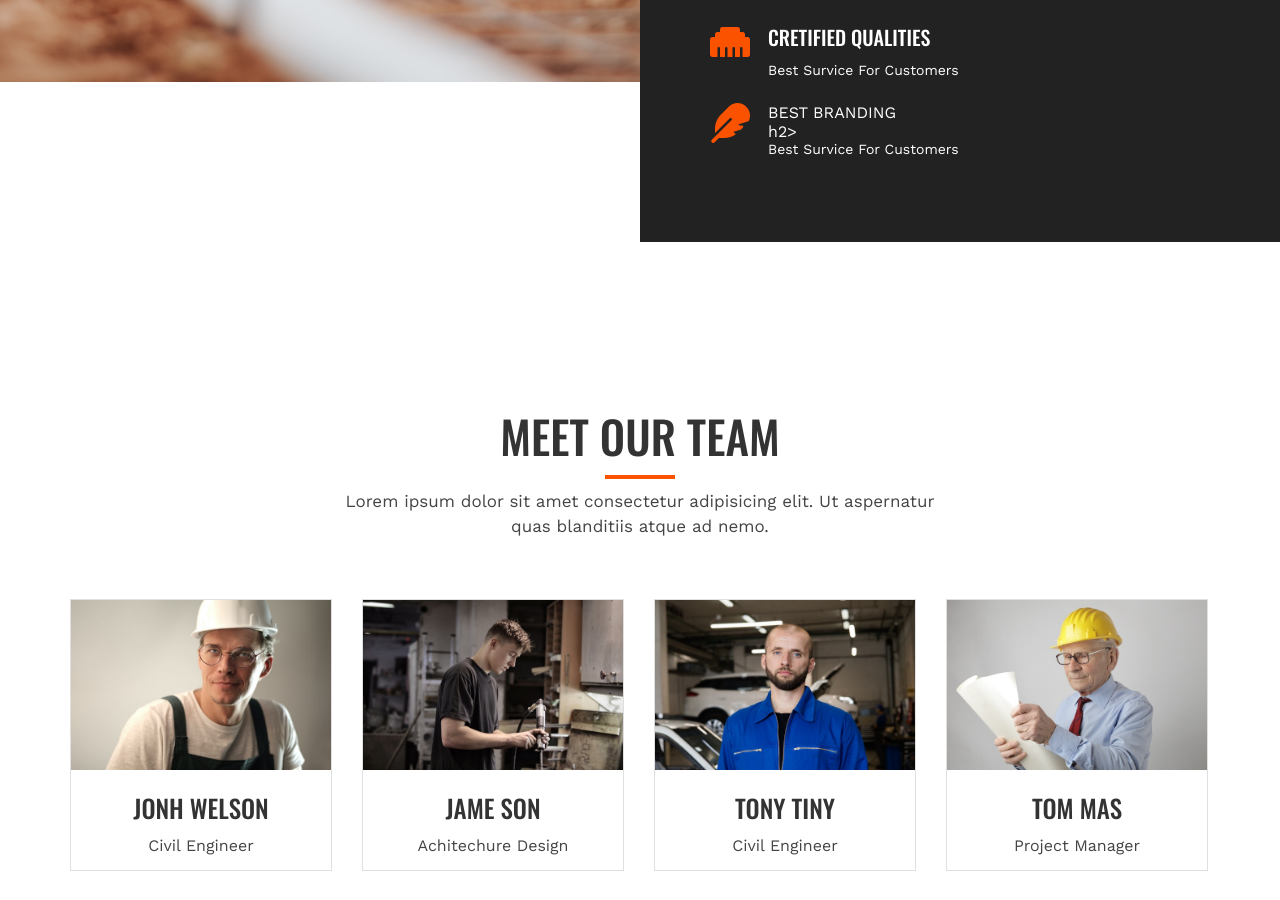
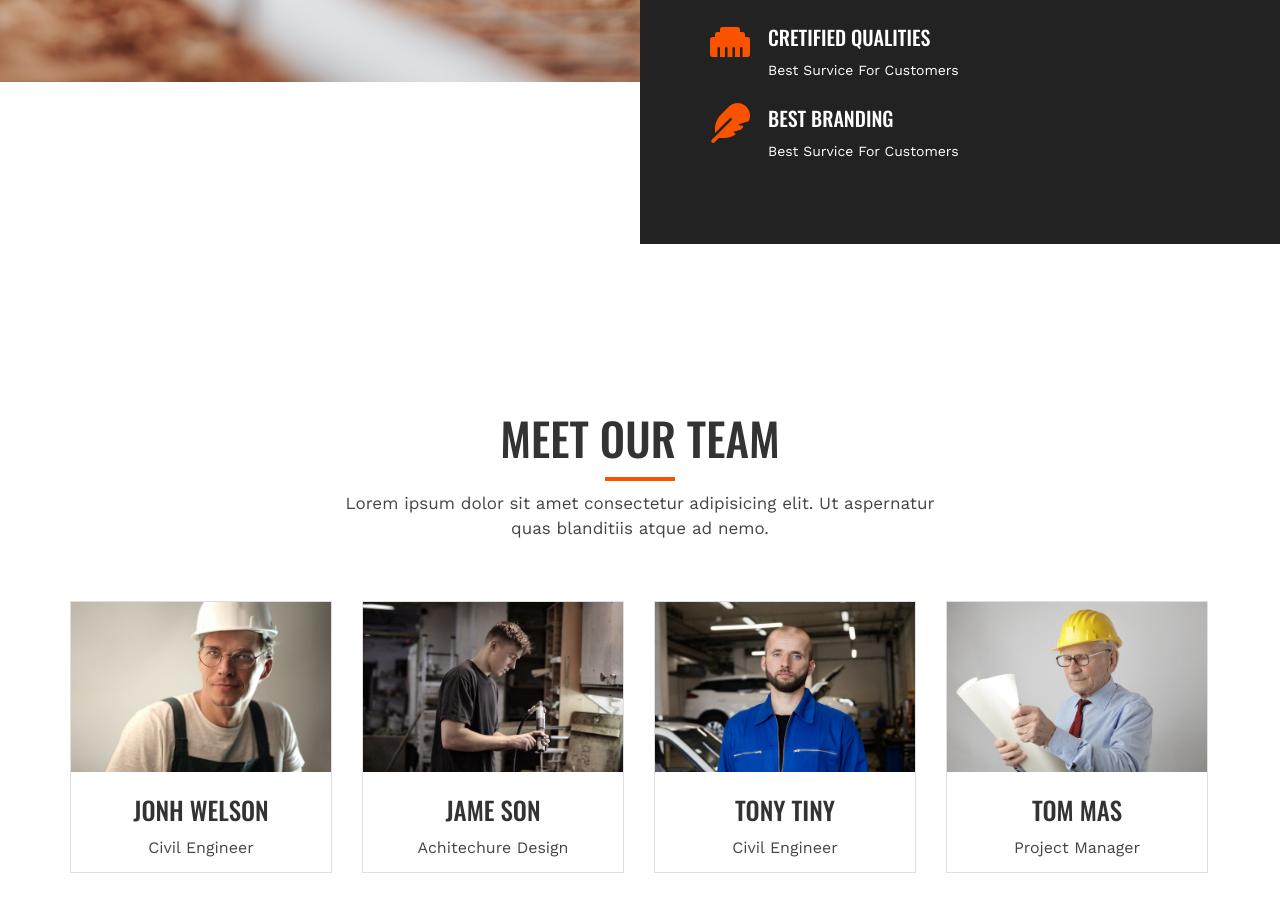
Before and after one commit to md-kawsarhosen/fns-psd-to-html, a plain HTML site: page index.html in a window 1280 px wide. Shown: the part 4278-5178 px from the top of the page. Drawn offline with nearby package versions, Linux system fonts and the light colour scheme.

Commit message:
Update index.html

```diff
--- a/index.html
+++ b/index.html
@@ -356,7 +356,7 @@
             <div class="sing_idea">
                 <div class="idea_icon"><i class="fas fa-feather"></i></div>
                 <div class="idea_dtls">
-                    <div>BEST BRANDING</div>h2>
+                    <h2>BEST BRANDING</h2>
                     <p>Best Survice For Customers</p>
                 </div>
             </div>
```
